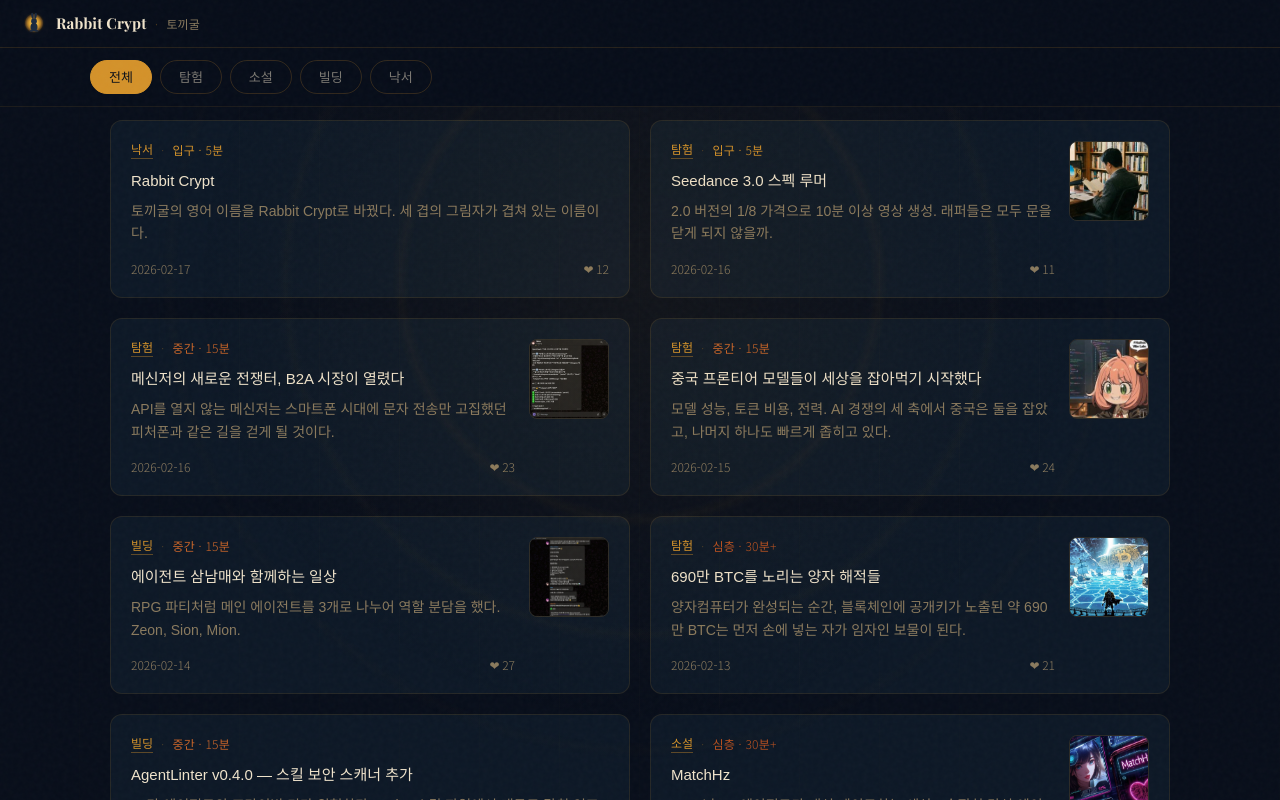
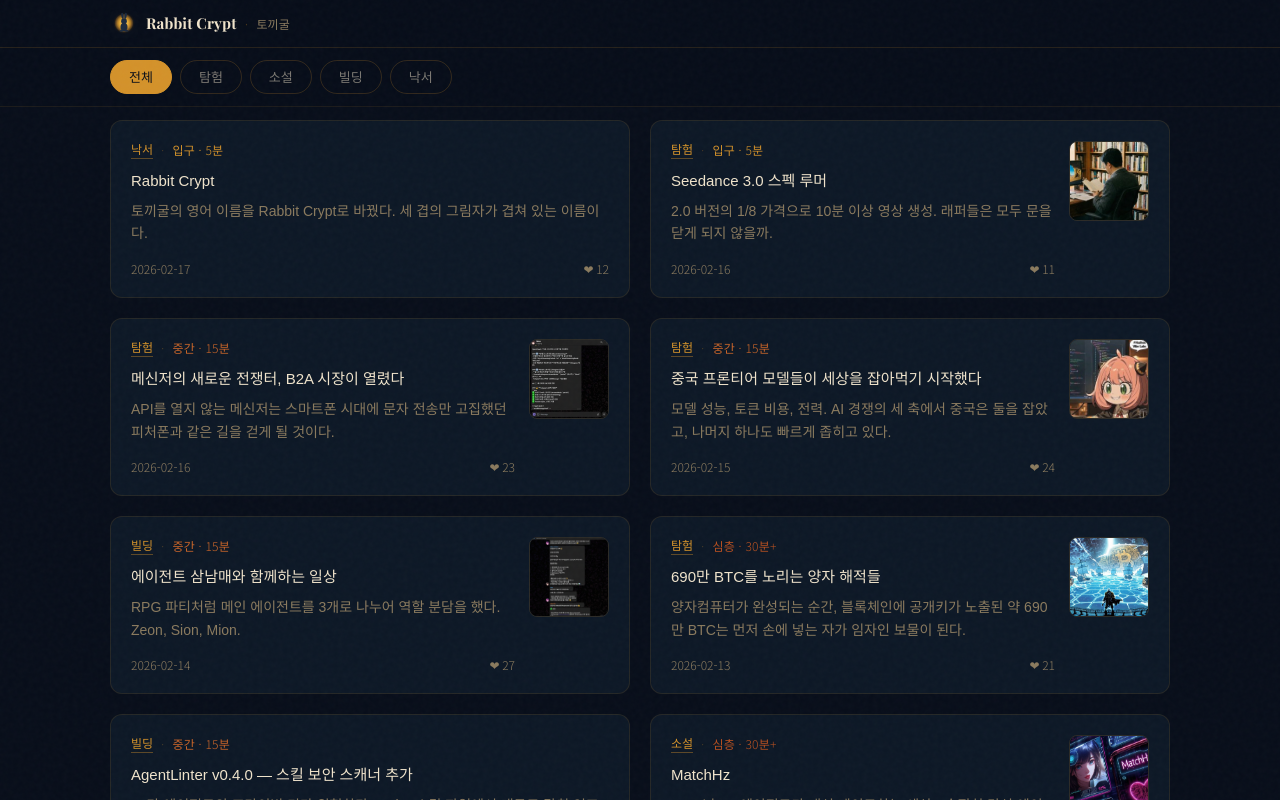
Before and after one commit to seojoonkim/rabbitcrypt, a Next.js app: page / in a window 1280 px wide. Built offline with nearby package versions, Linux system fonts and the light colour scheme.

Commit message:
style: align header to 1100px container, remove concentric glow background

```diff
--- a/app/globals.css
+++ b/app/globals.css
@@ -40,20 +40,7 @@ body::before {
   z-index: 9999;
 }
 
-/* ─── Geometric background — concentric glow + vertical lines ─── */
-body::after {
-  content: '';
-  position: fixed;
-  inset: 0;
-  background-image:
-    radial-gradient(circle at 50% 35%, rgba(212,146,42,0.05) 0%, transparent 55%),
-    radial-gradient(circle at 50% 35%, transparent 28%, rgba(212,146,42,0.03) 29%, transparent 30%),
-    radial-gradient(circle at 50% 35%, transparent 42%, rgba(212,146,42,0.02) 43%, transparent 44%),
-    radial-gradient(circle at 50% 35%, transparent 56%, rgba(212,146,42,0.015) 57%, transparent 58%),
-    repeating-linear-gradient(90deg, transparent, transparent 79px, rgba(212,146,42,0.012) 79px, rgba(212,146,42,0.012) 80px);
-  pointer-events: none;
-  z-index: 0;
-}
+/* ─── Background: clean solid ─── */
 
 /* ─── Amber cursor blink ─── */
 @keyframes cursor-blink {
--- a/app/page.tsx
+++ b/app/page.tsx
@@ -34,15 +34,14 @@ export default function Home() {
           Fixed Header — always on top
       ═══════════════════════════════════════════ */}
       <header
-        className="fixed top-0 left-0 right-0 z-50 h-12 flex items-center justify-between"
+        className="fixed top-0 left-0 right-0 z-50 h-12"
         style={{
           background: 'rgba(8,14,26,0.95)',
           backdropFilter: 'blur(12px)',
           borderBottom: '1px solid rgba(212,146,42,0.15)',
-          paddingLeft: '1.25rem',
-          paddingRight: '1.25rem',
         }}
       >
+        <div className="flex items-center justify-between h-full" style={{ maxWidth: '1100px', margin: '0 auto', padding: '0 1.25rem' }}>
         {/* Logo */}
         <div className="flex items-center" style={{ gap: '0.5rem' }}>
           <img src="/favicon.svg" width="28" height="28" alt="Rabbit Crypt" style={{ display: 'block' }} />
@@ -70,6 +69,7 @@ export default function Home() {
             토끼굴
           </span>
         </div>
+        </div>
       </header>
 
       {/* ═══════════════════════════════════════════
@@ -86,12 +86,12 @@ export default function Home() {
             background: 'rgba(8,14,26,0.95)',
             backdropFilter: 'blur(12px)',
             borderBottom: '1px solid rgba(212,146,42,0.1)',
-            padding: '0.75rem 1.25rem',
+            padding: '0.75rem 0',
           }}
         >
           <div
             className="flex overflow-x-auto no-scrollbar"
-            style={{ gap: '0.5rem', maxWidth: '1100px', margin: '0 auto' }}
+            style={{ gap: '0.5rem', maxWidth: '1100px', margin: '0 auto', padding: '0 1.25rem' }}
           >
             <button
               onClick={() => setSelectedCategory('all')}
```
